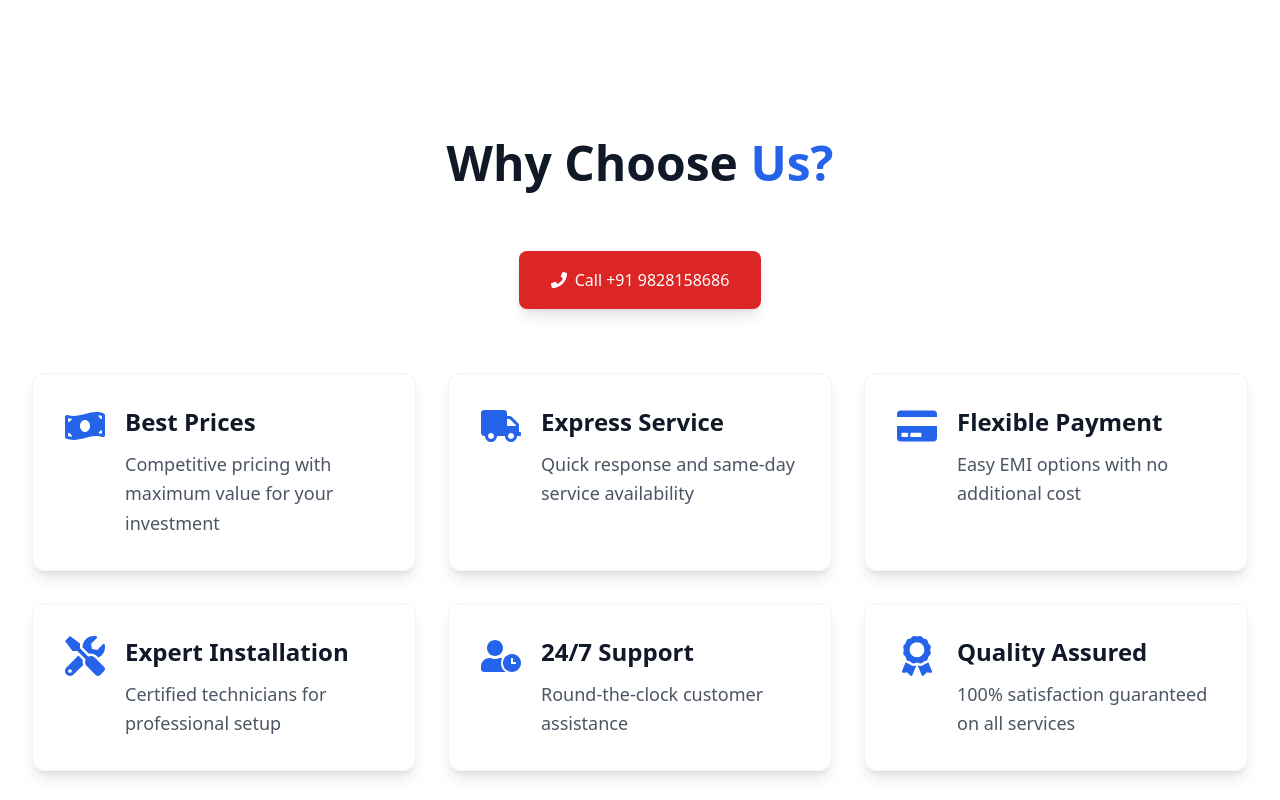
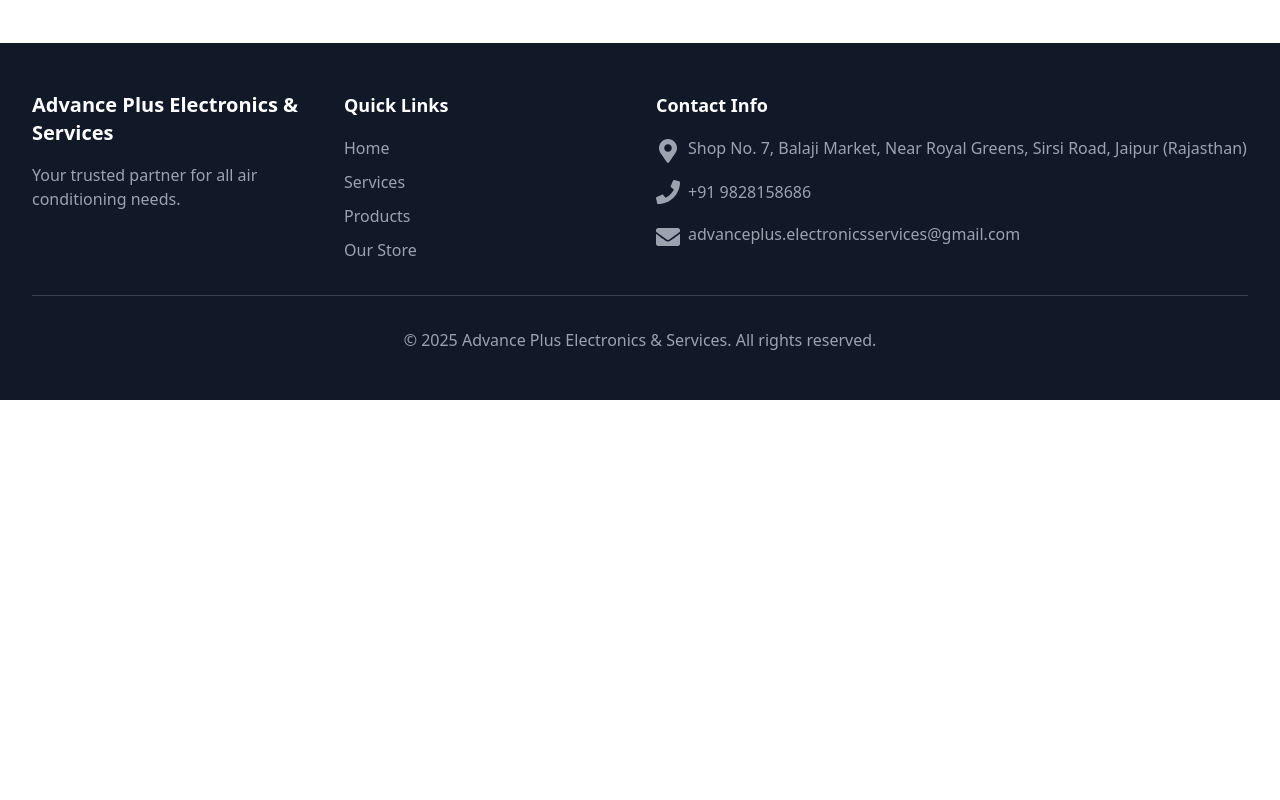
Before and after one commit to Eccentric19Shivam/ac_website, a React (Vite) app: page / in a window 1280 px wide. Shown: the part 1400-2200 px from the top of the page. After the commit the page ends 1800 px from the top, so only its background shows below. Built offline with nearby package versions, Linux system fonts and the light colour scheme.

Commit message:
Refactor Hero component for improved readability; adjust spacing and remove unused code in Services component

```diff
--- a/src/components/Hero.jsx
+++ b/src/components/Hero.jsx
@@ -4,40 +4,23 @@ import { motion } from "framer-motion";
 import { FaMoneyBillWave, FaTruck, FaCreditCard, FaTools, FaUserClock, FaAward, FaPhone } from 'react-icons/fa';
 
 function Hero() {
-  const words = ["Advance Plus Electronics ", "& Services"];
+  const words = ["Advance Plus Electronics", "& Services"];
   const subText = "Best AC Solutions in Jaipur!";
 
   const brands = [
-    {
-      name: "Carrier",
-      logo: "/brands/carrier_logo.png"
-    },
-    {
-      name: "Midea",
-      logo: "/brands/midea_logo.png"
-    },
-    {
-      name: "Toshiba",
-      logo: "/brands/toshiba_logo.png"
-    },
-    {
-      name: "Daikin",
-      logo: "/brands/daikin_logo.png"
-    },
-    {
-      name: "General",
-      logo: "/brands/general_logo.png"
-    },
-    {
-      name: "Voltas",
-      logo: "/brands/voltas_logo.png"
-    }
+    { name: "Carrier", logo: "/brands/carrier_logo.png" },
+    { name: "Midea", logo: "/brands/midea_logo.png" },
+    { name: "Toshiba", logo: "/brands/toshiba_logo.png" },
+    { name: "Daikin", logo: "/brands/daikin_logo.png" },
+    { name: "General", logo: "/brands/general_logo.png" },
+    { name: "Voltas", logo: "/brands/voltas_logo.png" }
   ];
 
   return (
     <>
       {/* Hero Section */}
       <div className="relative min-h-[calc(100vh-4rem)] flex items-center">
+        {/* Background Image */}
         <div
           className="absolute inset-0 z-0"
           style={{
@@ -48,10 +31,13 @@ function Hero() {
           }}
         />
 
+        {/* Gradient Overlay */}
         <div className="absolute inset-0 bg-gradient-to-r from-black/60 via-black/50 to-transparent" />
 
+        {/* Content */}
         <div className="container mx-auto px-4 sm:px-6 lg:px-8 relative z-10">
-          <div className="max-w-3xl text-left space-y-6 sm:space-y-8">
+          <div className="max-w-3xl text-left space-y-8 sm:space-y-10">
+            {/* Title */}
             <h1 className="text-4xl sm:text-5xl lg:text-6xl font-bold text-blue-600 leading-tight">
               <div className="overflow-hidden">
                 {words.map((word, i) => (
@@ -78,12 +64,13 @@ function Hero() {
                   delay: 0.6,
                   ease: "easeOut"
                 }}
-                className="block text-white mt-2"
+                className="block text-white mt-4" // Adjusted spacing
               >
                 {subText}
               </motion.span>
             </h1>
 
+            {/* Subtitle */}
             <motion.p
               initial={{ opacity: 0, y: 20 }}
               animate={{ opacity: 1, y: 0 }}
@@ -98,6 +85,7 @@ function Hero() {
               delivering comfort and style in every season.
             </motion.p>
 
+            {/* Buttons */}
             <motion.div
               initial={{ opacity: 0, y: 20 }}
               animate={{ opacity: 1, y: 0 }}
@@ -129,6 +117,7 @@ function Hero() {
               </a>
             </motion.div>
 
+            {/* Tags */}
             <motion.div
               initial={{ opacity: 0, y: 20 }}
               animate={{ opacity: 1, y: 0 }}
@@ -205,89 +194,6 @@ function Hero() {
           </div>
         </div>
       </section>
-
-      {/* Features Section */}
-      <section className="bg-white py-24">
-        <div className="container mx-auto px-4 sm:px-6 lg:px-8">
-          <h2 className="text-4xl sm:text-5xl font-bold text-gray-900 text-center mb-16">
-            Why Choose <span className="text-blue-600">Us?</span>
-          </h2>
-          <motion.div
-            initial={{ opacity: 0, y: 20 }}
-            whileInView={{ opacity: 1, y: 0 }}
-            viewport={{ once: true }}
-            transition={{ duration: 0.8, delay: 0.2 }}
-            className="flex justify-center mb-16"
-          >
-            <a
-              href="tel:+919828158686"
-              className="inline-flex items-center justify-center gap-2 px-8 py-4
-                        bg-red-600 text-white rounded-lg font-medium hover:bg-red-700
-                        transition-all duration-300 transform hover:scale-105 shadow-lg
-                        hover:shadow-red-500/50 text-center group"
-            >
-              <FaPhone className="group-hover:animate-pulse" />
-              <span>Call +91 9828158686</span>
-            </a>
-          </motion.div>
-          <div className="grid grid-cols-1 md:grid-cols-2 lg:grid-cols-3 gap-8 max-w-7xl mx-auto">
-            {[
-              {
-                icon: <FaMoneyBillWave className="w-10 h-10" />,
-                title: "Best Prices",
-                description: "Competitive pricing with maximum value for your investment"
-              },
-              {
-                icon: <FaTruck className="w-10 h-10" />,
-                title: "Express Service",
-                description: "Quick response and same-day service availability"
-              },
-              {
-                icon: <FaCreditCard className="w-10 h-10" />,
-                title: "Flexible Payment",
-                description: "Easy EMI options with no additional cost"
-              },
-              {
-                icon: <FaTools className="w-10 h-10" />,
-                title: "Expert Installation",
-                description: "Certified technicians for professional setup"
-              },
-              {
-                icon: <FaUserClock className="w-10 h-10" />,
-                title: "24/7 Support",
-                description: "Round-the-clock customer assistance"
-              },
-              {
-                icon: <FaAward className="w-10 h-10" />,
-                title: "Quality Assured",
-                description: "100% satisfaction guaranteed on all services"
-              }
-            ].map((feature, index) => (
-              <motion.div
-                key={index}
-                initial={{ opacity: 0, y: 20 }}
-                whileInView={{ opacity: 1, y: 0 }}
-                viewport={{ once: true }}
-                transition={{
-                  duration: 0.5,
-                  delay: index * 0.1,
-                }}
-                className="flex items-start space-x-5 p-8 rounded-xl bg-white hover:bg-gray-50
-                  transition-all duration-300 transform hover:scale-105 group cursor-pointer
-                  border border-gray-100 shadow-lg hover:shadow-xl"
-              >
-                <div className="text-blue-600 group-hover:text-blue-700 transition-colors duration-300">
-                  {feature.icon}
-                </div>
-                <div>
-                  <h3 className="text-2xl font-bold text-gray-900 mb-3">{feature.title}</h3>
-                  <p className="text-gray-600 text-lg leading-relaxed">{feature.description}</p>
-                </div>
-              </motion.div>
-            ))}
-          </div>
-        </div>
-      </section>
     </>
   );
 }
--- a/src/components/Services.jsx
+++ b/src/components/Services.jsx
@@ -185,14 +185,6 @@ function Services() {
 
       <div className="fixed bottom-6 right-6 flex flex-col gap-4 z-50">
         <motion.a
-          href="tel:+919649203996"
-          className="bg-blue-600 text-white p-4 rounded-full shadow-lg hover:bg-blue-700 transition-colors duration-300 hover:scale-110"
-          aria-label="Call us"
-          whileHover={{ scale: 1.1 }}
-        >
-          <Phone className="w-6 h-6" />
-        </motion.a>
-        <motion.a
           href={getWhatsAppLink("AC")}
           className="bg-green-600 text-white p-4 rounded-full shadow-lg hover:bg-green-700 transition-colors duration-300 hover:scale-110"
           aria-label="Chat on WhatsApp"
```
